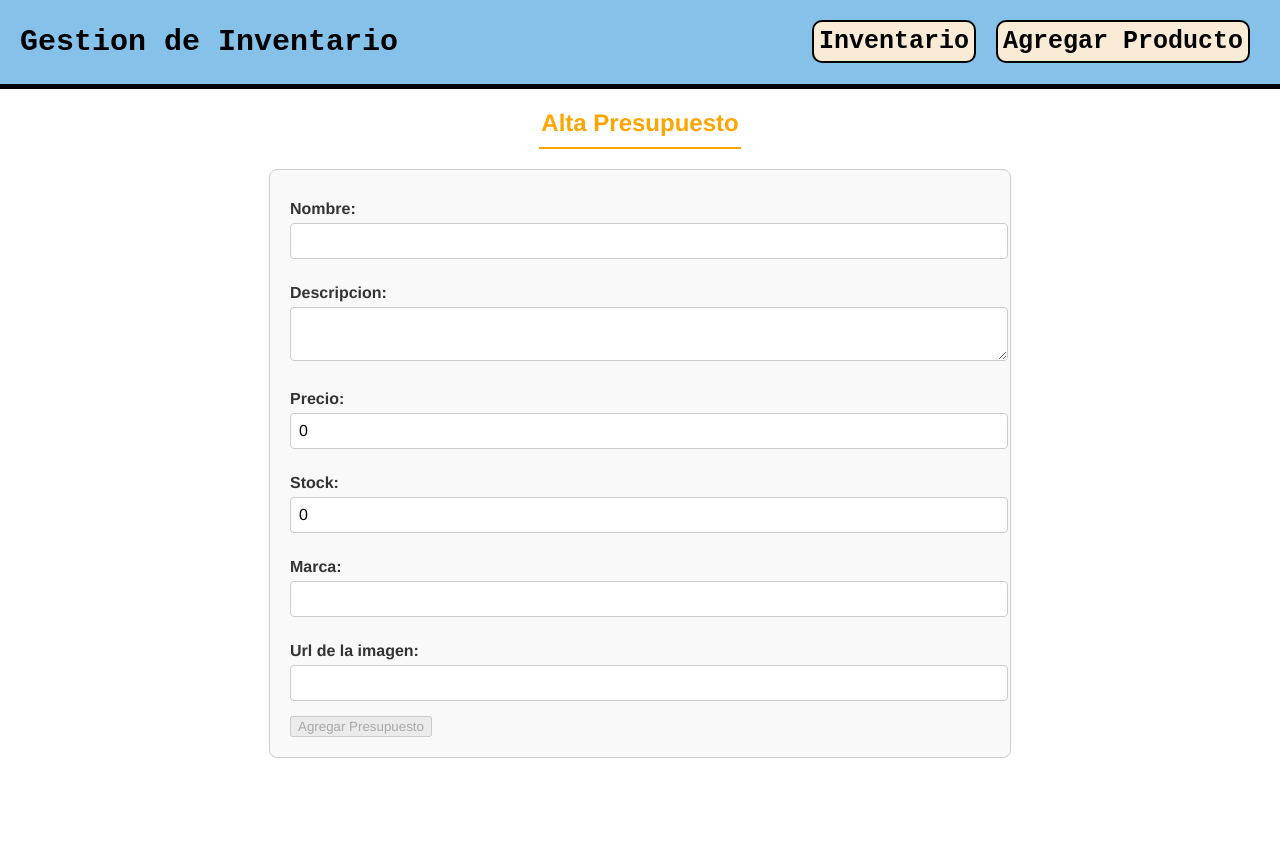
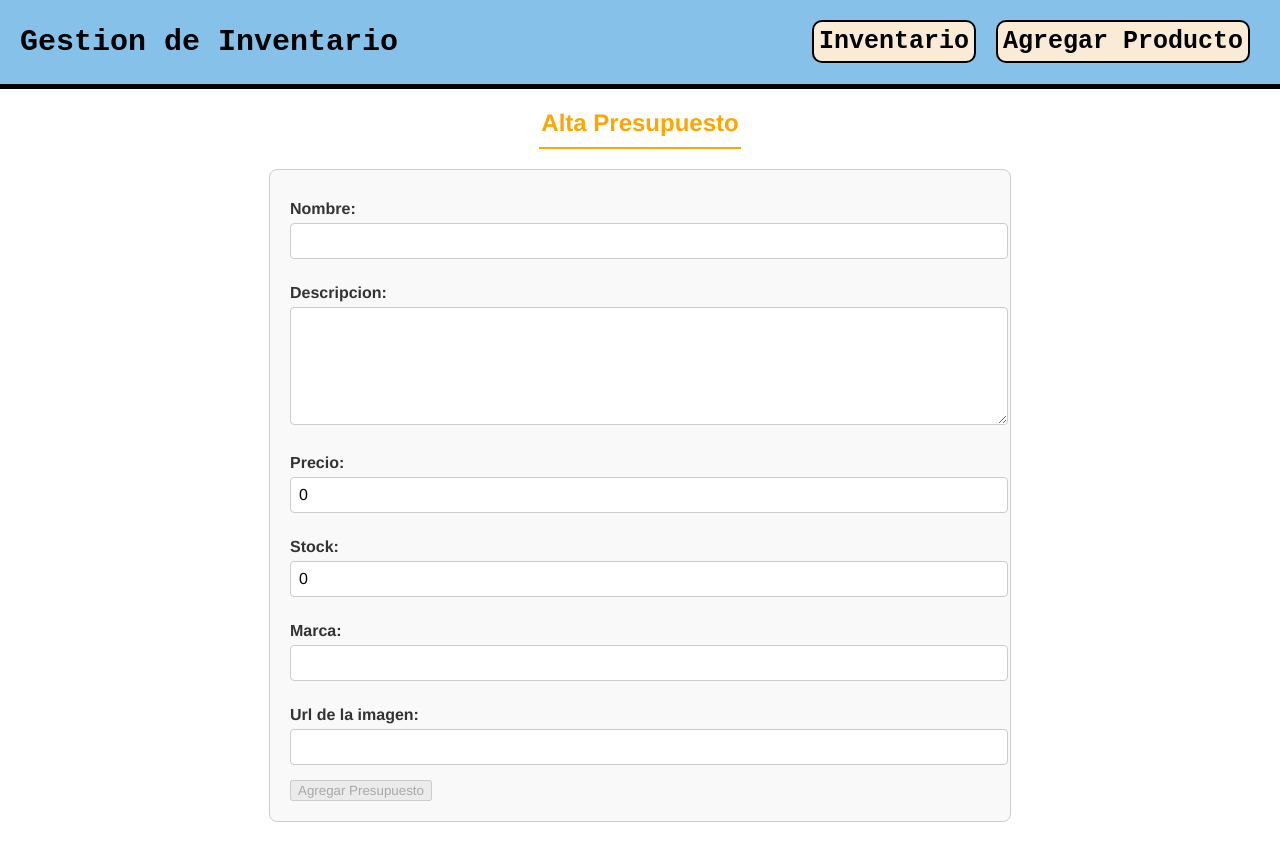
Before and after one commit to santiago-ude/Gestion-de-Inventario, an Angular app in the folder Front/gestion-inventario/: page /addProduct in a window 1280 px wide. Before the commit the page ends 800 px from the top, so only its background shows below. Built offline with nearby package versions, Linux system fonts and the light colour scheme.

Commit message:
Update product-add.component.css

```diff
--- a/Front/gestion-inventario/src/app/products/components/product-add/product-add.component.css
+++ b/Front/gestion-inventario/src/app/products/components/product-add/product-add.component.css
@@ -47,3 +47,15 @@ input[type="text"], input[type="date"],input[type="number"], select, textarea{
     border-radius: 4px;
     font-size: 1rem;
 }
+
+textarea{
+    resize: vertical;
+    min-height: 100px;
+    width: 100%;
+}
+
+
+.error{
+    color: red;
+    font-size: 0.875rem;
+    margin-top: -10px;
```
